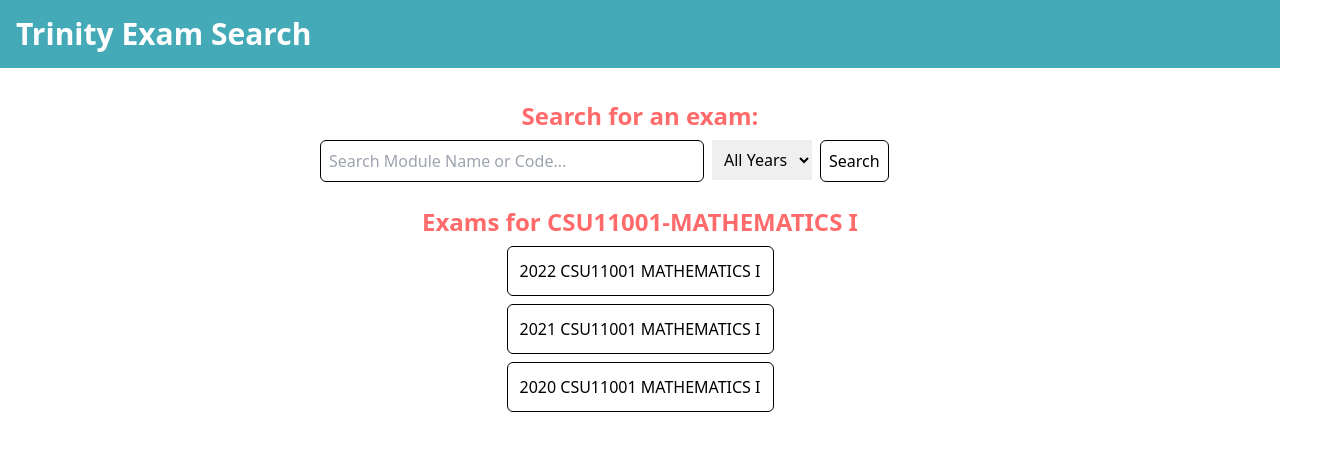
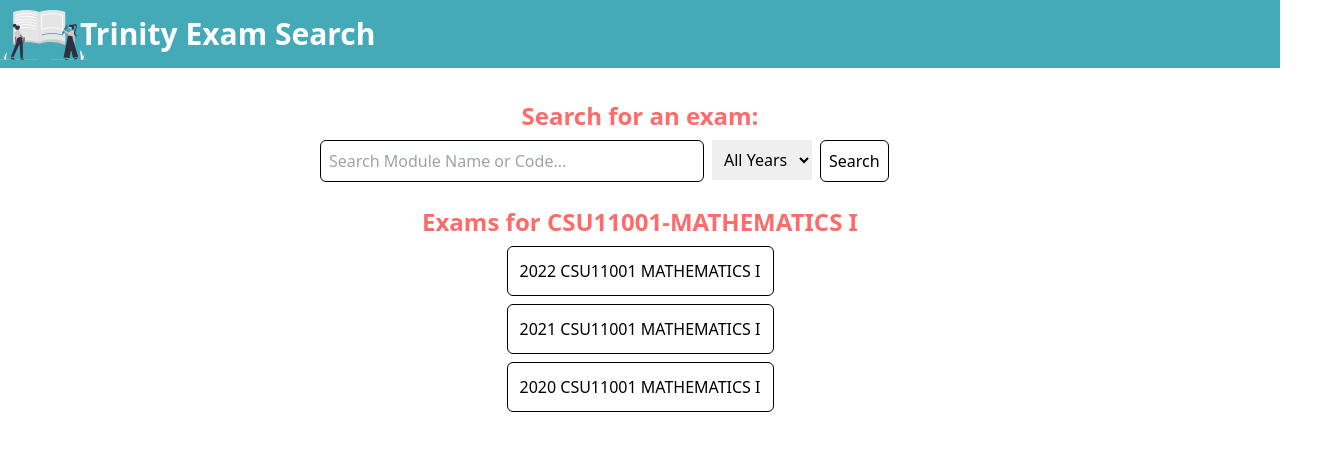
Before and after one commit to Jd7103/hack-trinity-2023-team-2, a React (Create React App) app in the folder hack-trinity-ui/: page / in a window 1280 px wide. Shown: the top 450 px of the page, 1344 px wide, since content can reach past the window. Built offline with nearby package versions, Linux system fonts and the light colour scheme.

Commit message:
added svg beside title text at top left

```diff
--- a/hack-trinity-ui/src/components/Exams.js
+++ b/hack-trinity-ui/src/components/Exams.js
@@ -6,6 +6,10 @@ function Exams({ code, name, exams }) {
   return (
     <div className="flex flex-col justify-center items-center">
       <h3>Exams for {code}-{name}</h3>
+      <img className="bookstairs absolute" src={bookstairs}></img>
+      {/* <img className="notebook absolute" src={notebook}></img> */}
+      <img className="studying absolute" src={studying}></img>
+      <span className="bg-secondary design-bar absolute"></span>
       <ul className="">
         {exams.map((exam, index) => (
           <li key={index} className="border border-black p-3 my-2 rounded-md hover:bg-primary hover:text-white hover:shadow-md">
@@ -13,6 +17,7 @@ function Exams({ code, name, exams }) {
           </li>
         ))}
       </ul>
+
     </div>
 
   )
--- a/hack-trinity-ui/src/components/Navbar.js
+++ b/hack-trinity-ui/src/components/Navbar.js
@@ -1,8 +1,10 @@
+import notebook from "../media/notebook.svg";
 
 function Navbar() {
   return (
     <nav className="bg-secondary">
-      <h2 className="text-white p-4">Trinity Exam Search</h2>
+      <img className="notebook absolute" src={notebook}></img>
+      <h2 className="text-white p-4 heading">Trinity Exam Search</h2>
     </nav>
   )
 }
--- a/hack-trinity-ui/src/index.css
+++ b/hack-trinity-ui/src/index.css
@@ -50,9 +50,23 @@ p {
 }
 
 .notebook {
-  display: none;
+  height: 50px;
+  top: 10px;
 }
 
 .studying {
   display: none;
 }
+
+.design-bar {
+  display: none;
+  top: 500px;
+  height: 35px;
+  clip-path: polygon(45% 0, 100% 0, 100% 100%, 0% 100%);
+  width: 500px;
+}
+
+.heading {
+  position: relative;
+  left: 5%;
+}
```
